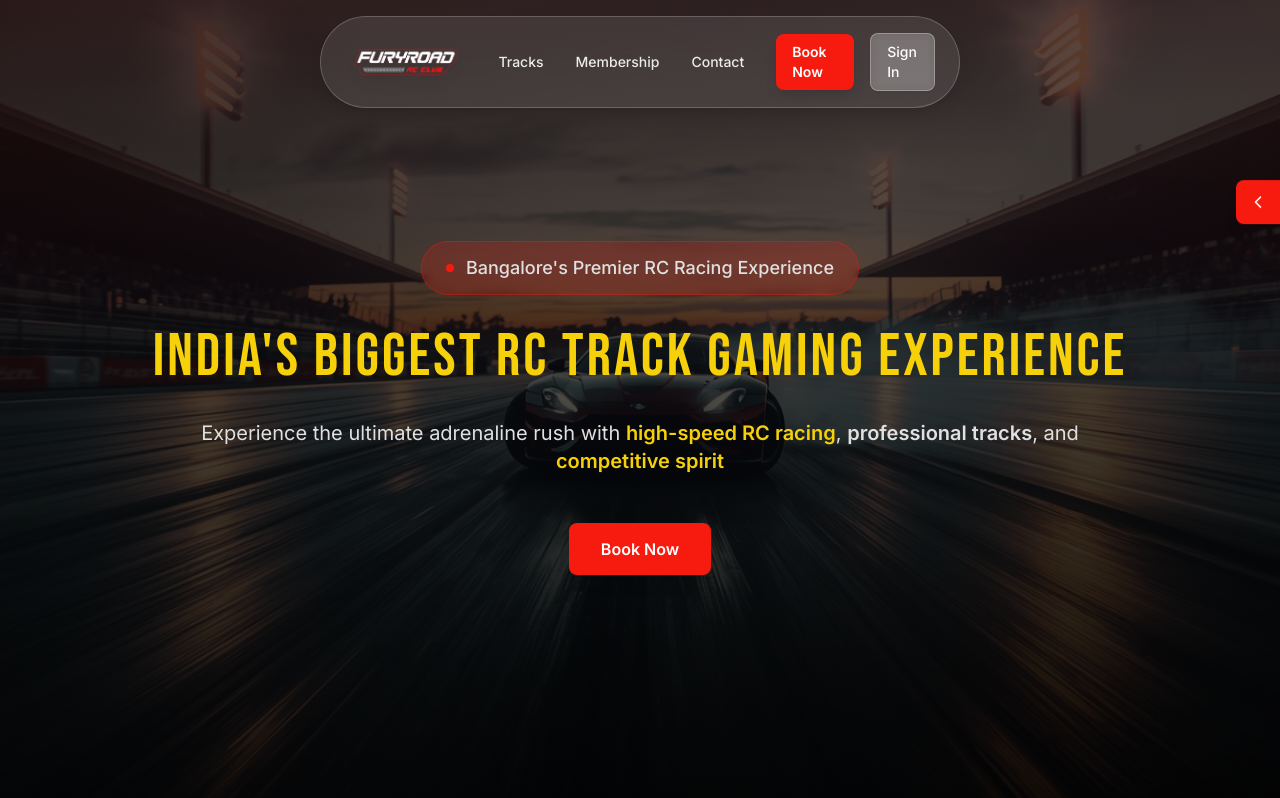
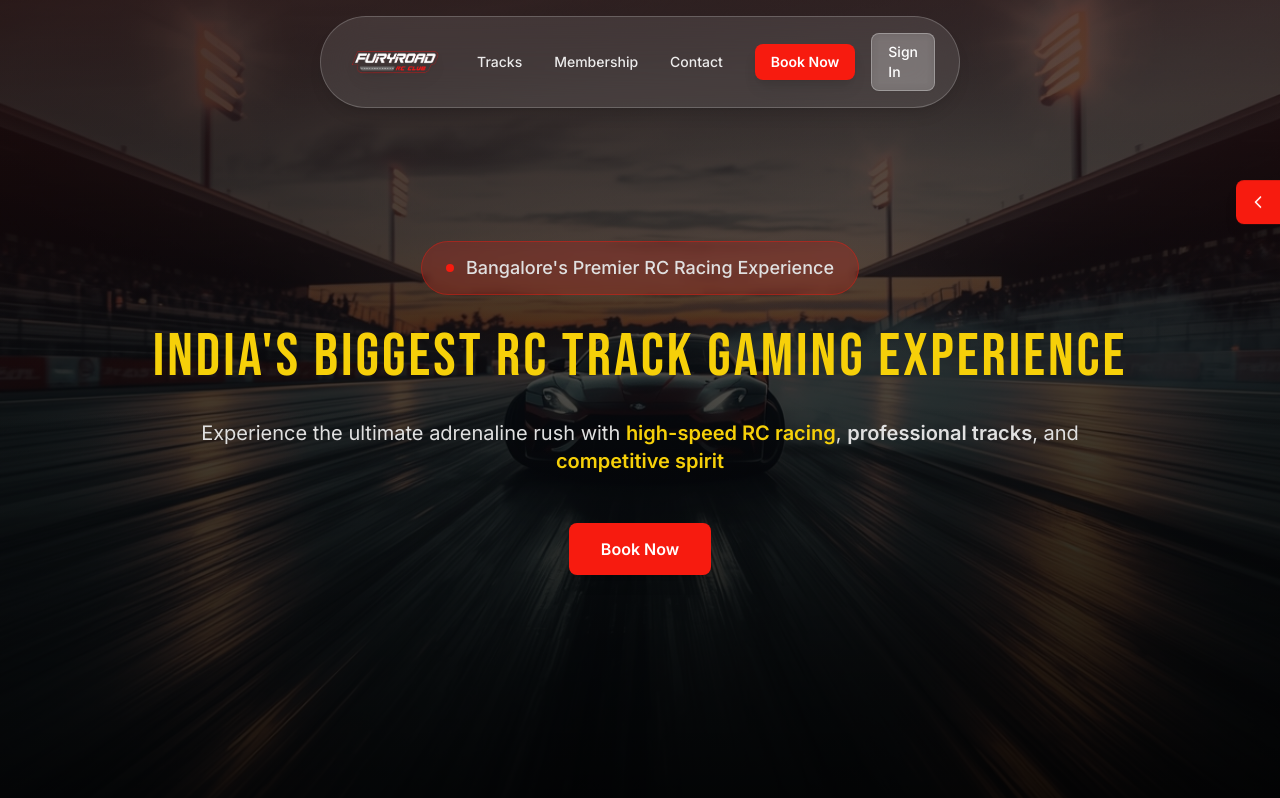
Before and after one commit to vishnuprasadpn/rc-car-cafe, a Next.js app: page / in a window 1280 px wide. Shown: the top 798 px of the page. Built offline with nearby package versions, Linux system fonts and the light colour scheme; no server answers.

Commit message:
Fix: Prevent Book Now button text from breaking
- Added whitespace-nowrap to Book Now button in mobile navigation
- Added whitespace-nowrap to Book Now button in desktop navigation
- Prevents text from wrapping to multiple lines
- Ensures button text stays on single line

```diff
--- a/src/components/navigation.tsx
+++ b/src/components/navigation.tsx
@@ -232,7 +232,7 @@ export default function Navigation() {
                       trackNavigation("/book", pathname || "")
                       trackButtonClick("Book Now", "navigation")
                     }}
-                    className="bg-fury-orange text-white rounded-lg px-4 py-2 text-sm font-semibold hover:bg-fury-orange/90 shadow-lg hover:shadow-fury-orange/25 transition-all"
+                    className="bg-fury-orange text-white rounded-lg px-4 py-2 text-sm font-semibold hover:bg-fury-orange/90 shadow-lg hover:shadow-fury-orange/25 transition-all whitespace-nowrap"
                   >
                     Book Now
                   </Link>
```
